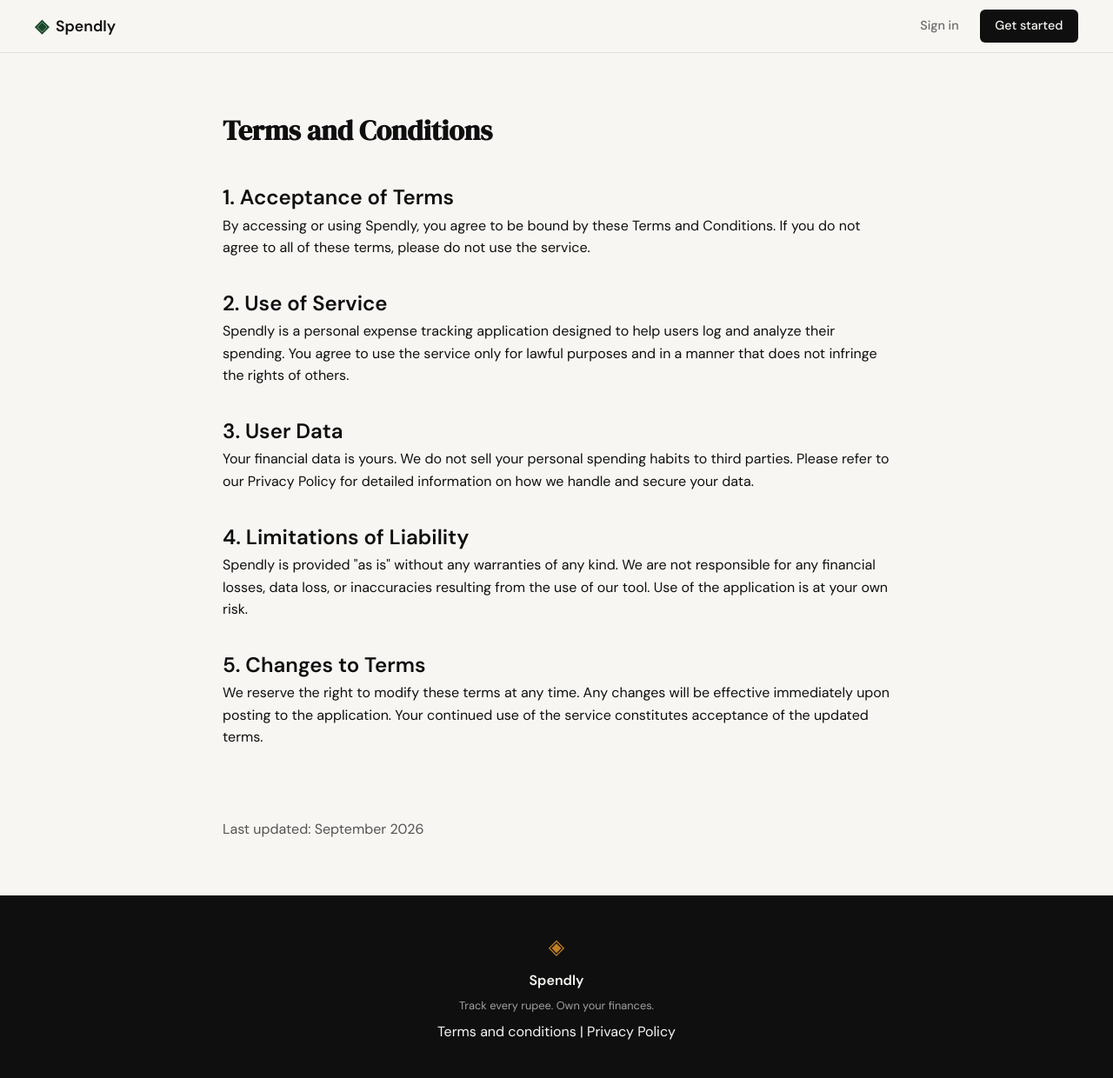
After one commit to Shravan157/spendly, a Flask app: page /terms in a window 1280 px wide. The commit adds this page. Shown: the whole page at 87% size. Run offline with Flask 3, Linux system fonts and the light colour scheme.

Commit message:
landing: add terms and conditions page and route

```diff
--- a/app.py
+++ b/app.py
@@ -20,6 +20,11 @@ def register():
 @app.route("/login")
 def login():
     return render_template("login.html")
+
+
+@app.route("/terms")
+def terms():
+    return render_template("terms.html")
 
 
 # ------------------------------------------------------------------ #
--- a/templates/base.html
+++ b/templates/base.html
@@ -35,7 +35,7 @@
             <span class="footer-name">Spendly</span>
             <p class="footer-copy">Track every rupee. Own your finances.</p>
             <div class="footer-links">
-                <a href="#">Terms and conditions</a>
+                <a href="{{ url_for('terms') }}">Terms and conditions</a>
                 <span class="footer-separator">|</span>
                 <a href="#">Privacy Policy</a>
             </div>
--- /dev/null
+++ b/templates/terms.html
@@ -0,0 +1,38 @@
+{% extends "base.html" %}
+
+{% block title %}Terms and Conditions — Spendly{% endblock %}
+
+{% block content %}
+<div class="terms-container" style="max-width: 800px; margin: 4rem auto; padding: 0 1rem; line-height: 1.6; color: var(--text-main);">
+    <h1 style="margin-bottom: 2rem; font-family: 'DM Serif Display', serif;">Terms and Conditions</h1>
+
+    <section style="margin-bottom: 2rem;">
+        <h2>1. Acceptance of Terms</h2>
+        <p>By accessing or using Spendly, you agree to be bound by these Terms and Conditions. If you do not agree to all of these terms, please do not use the service.</p>
+    </section>
+
+    <section style="margin-bottom: 2rem;">
+        <h2>2. Use of Service</h2>
+        <p>Spendly is a personal expense tracking application designed to help users log and analyze their spending. You agree to use the service only for lawful purposes and in a manner that does not infringe the rights of others.</p>
+    </section>
+
+    <section style="margin-bottom: 2rem;">
+        <h2>3. User Data</h2>
+        <p>Your financial data is yours. We do not sell your personal spending habits to third parties. Please refer to our Privacy Policy for detailed information on how we handle and secure your data.</p>
+    </section>
+
+    <section style="margin-bottom: 2rem;">
+        <h2>4. Limitations of Liability</h2>
+        <p>Spendly is provided "as is" without any warranties of any kind. We are not responsible for any financial losses, data loss, or inaccuracies resulting from the use of our tool. Use of the application is at your own risk.</p>
+    </section>
+
+    <section style="margin-bottom: 2rem;">
+        <h2>5. Changes to Terms</h2>
+        <p>We reserve the right to modify these terms at any time. Any changes will be effective immediately upon posting to the application. Your continued use of the service constitutes acceptance of the updated terms.</p>
+    </section>
+
+    <div style="margin-top: 3rem; padding-top: 2rem; border-top: 1px solid var(--text-muted); opacity: 0.7;">
+        <p>Last updated: September 2026</p>
+    </div>
+</div>
+{% endblock %}
```
